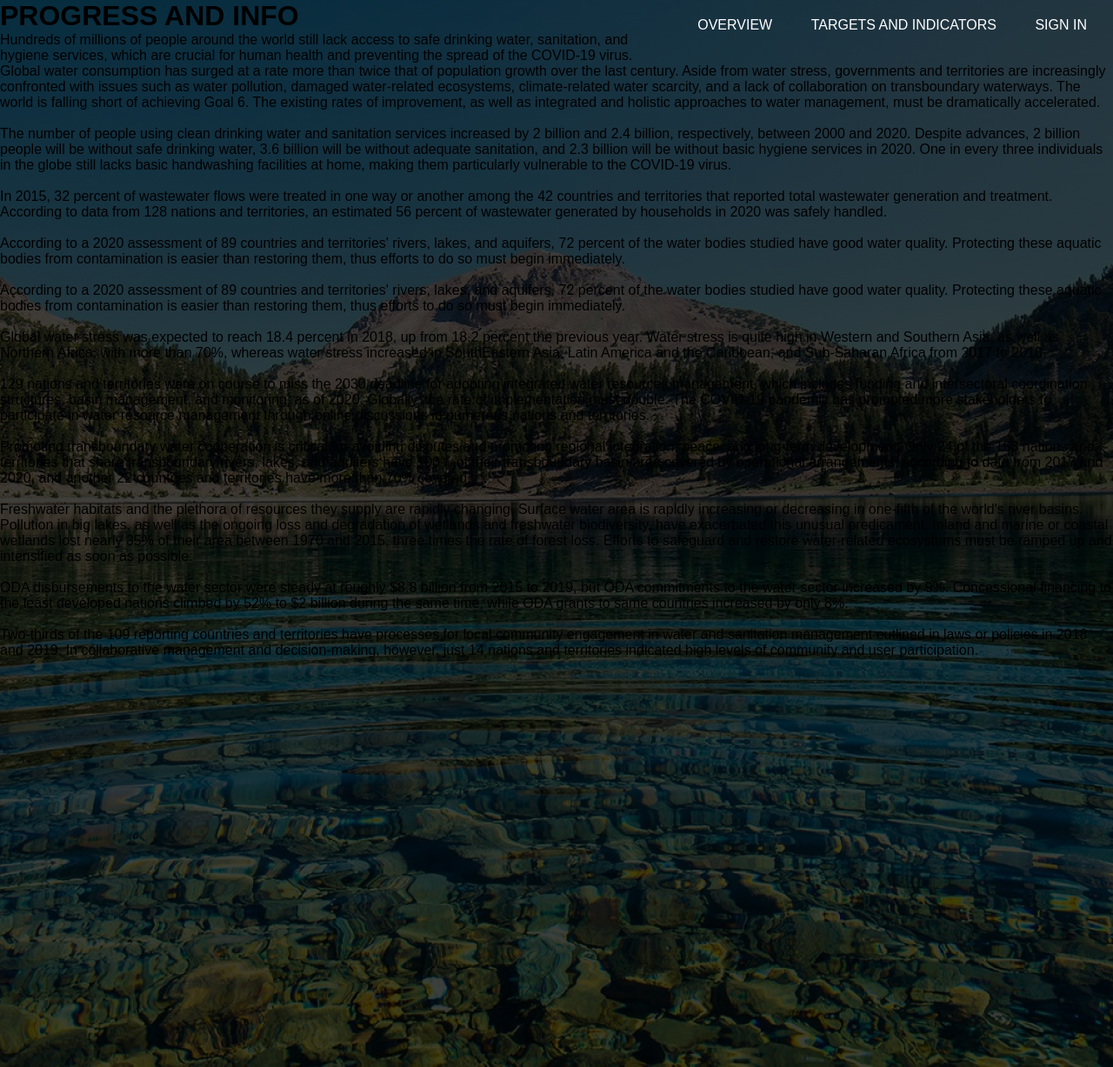
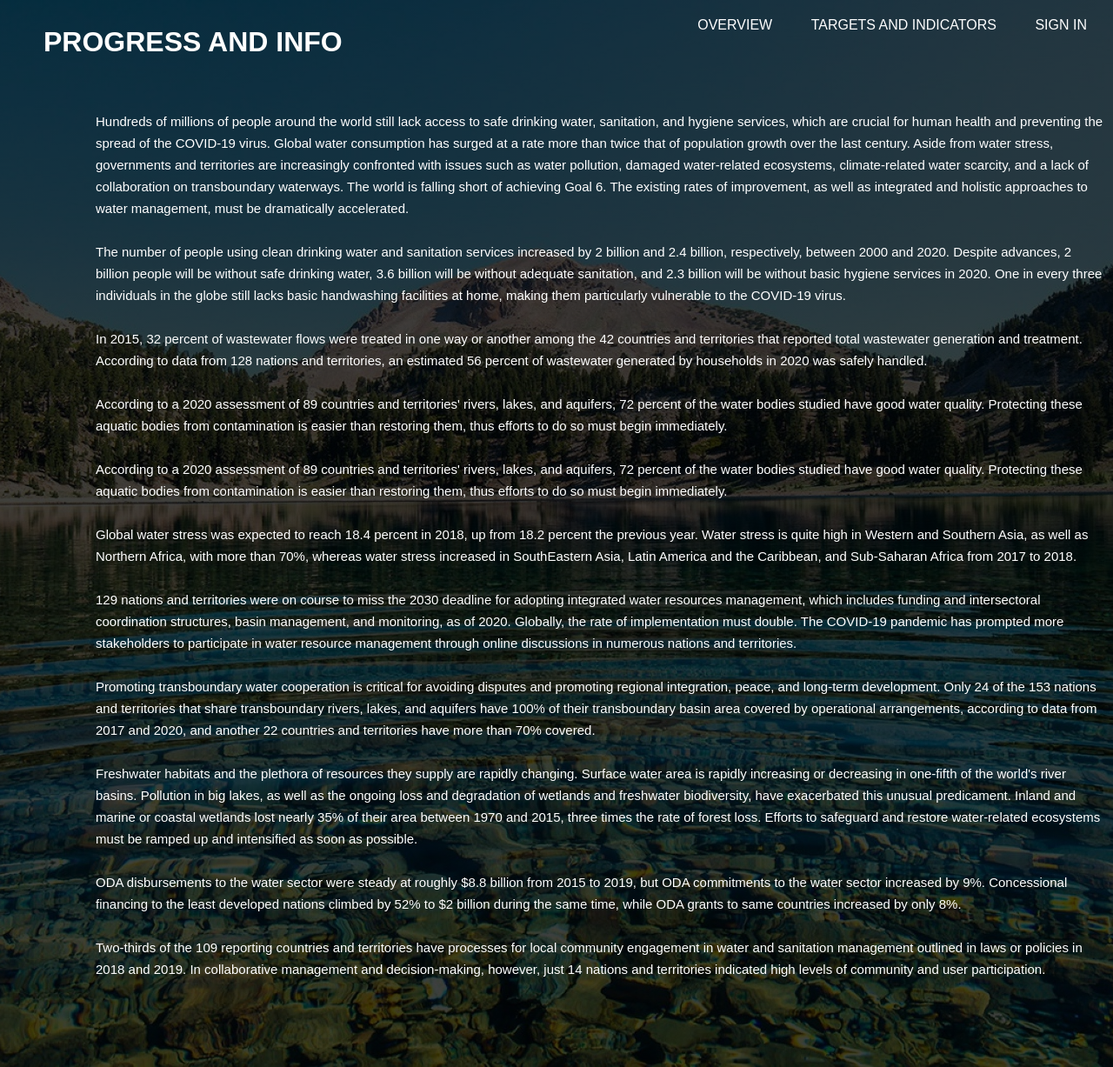
Before and after one commit to Sanjeewa001/Ara-n-hygiene-for-humans, a PHP site: page /programme_and_info.html in a window 1280 px wide. Shown: the whole page at 87% size. Run offline with PHP 8.4, Linux system fonts and the light colour scheme.

Commit message:
progress and info updated by sanjeewa

```diff
--- a/proinfo.css
+++ b/proinfo.css
@@ -47,3 +47,22 @@
 .navbar ul li:hover::after{
 	width: 100%;
 }
+.content {float: left}
+.content {position: absolute;
+top: 30px;
+right:-50px;}
+.content {
+width: 100%;
+color:#fff;
+}
+.content p{
+	padding: 40px;
+	font-size: 15px;
+	margin:20px 20px ;
+	font-weight:100;
+	line-height:25px;
+	font-style: justify;
+	position: absolute;
+
+
+}
```
